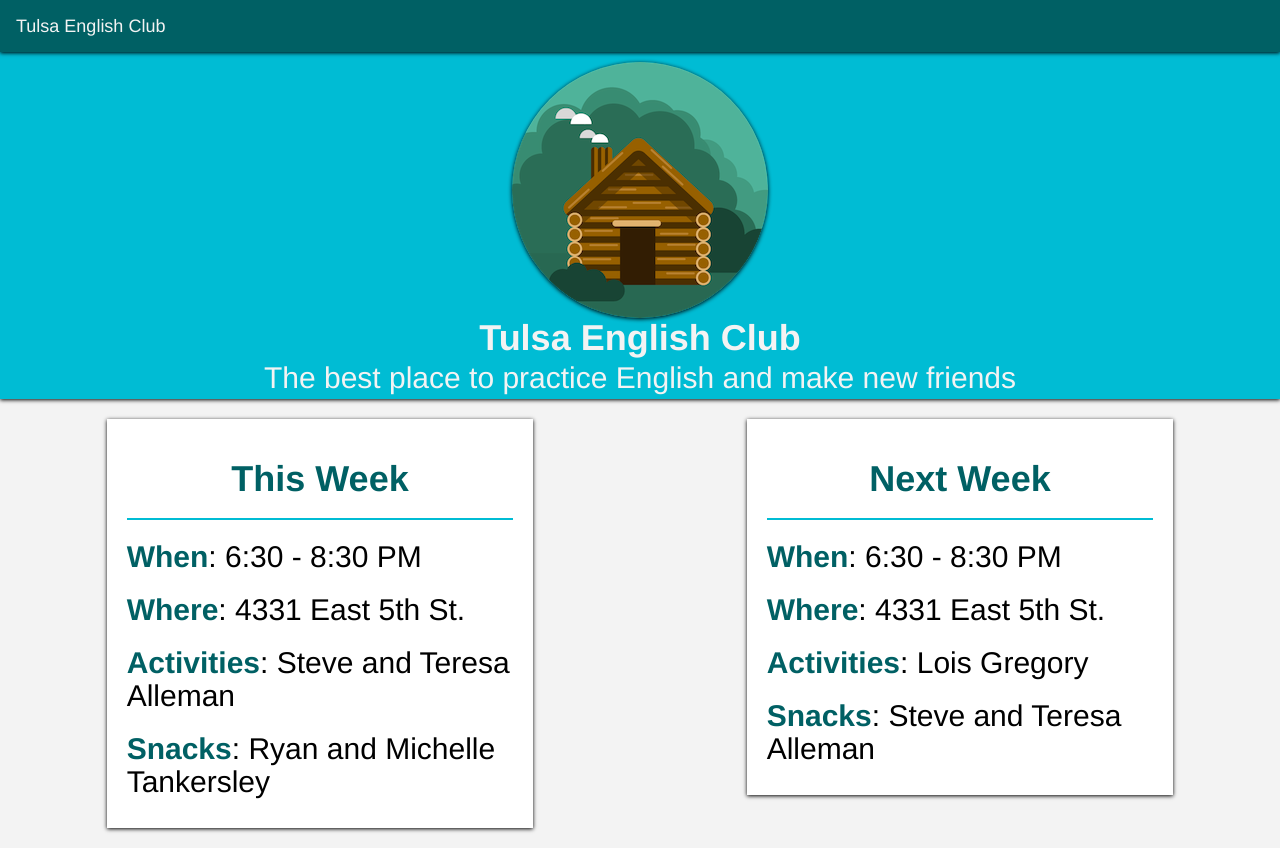
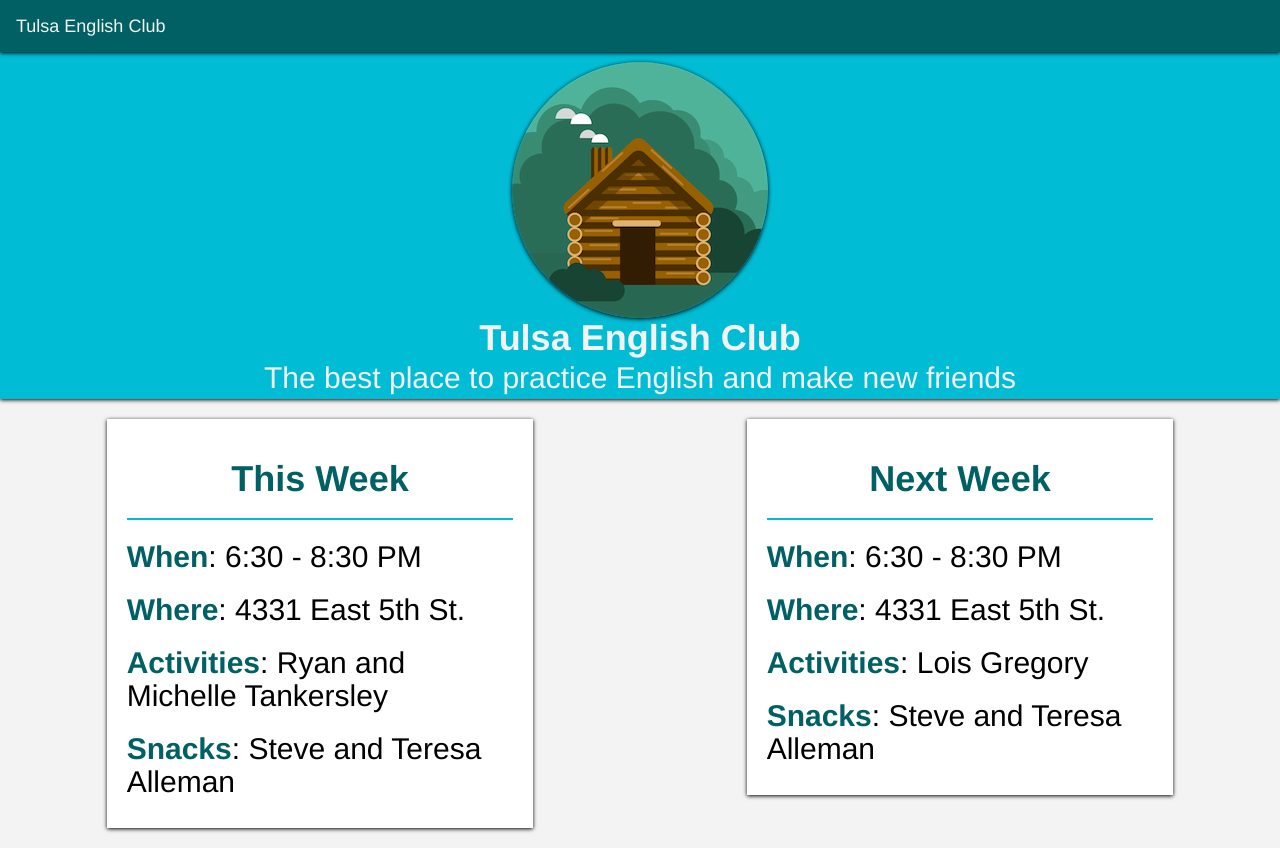
Before and after one commit to RyanTankersley/tulsa-english-club, a website: page index.html in a window 1280 px wide. Drawn offline with nearby package versions, Linux system fonts and the light colour scheme.

Commit message:
Fixed information

```diff
--- a/index.html
+++ b/index.html
@@ -58,8 +58,8 @@
 			function getActivities() {
 				return [
 					new Activity("6:30 - 8:30 PM",
-						"4331 East 5th St.", "Steve and Teresa Alleman",
-						"Ryan and Michelle Tankersley"),
+						"4331 East 5th St.", "Ryan and Michelle Tankersley",
+						"Steve and Teresa Alleman"),
 					new Activity("6:30 - 8:30 PM",
 						"4331 East 5th St.", "Lois Gregory",
 						"Steve and Teresa Alleman"),
```
